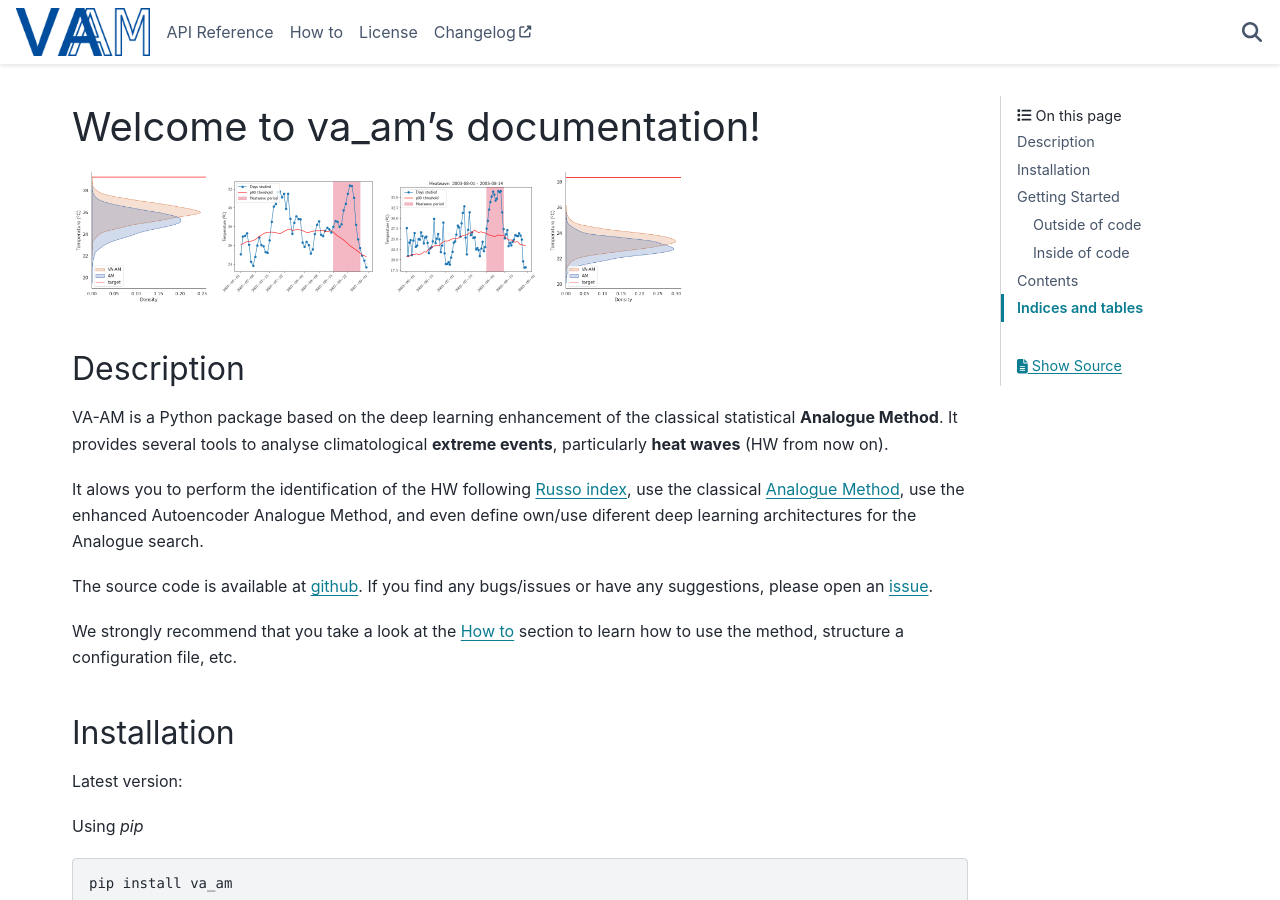
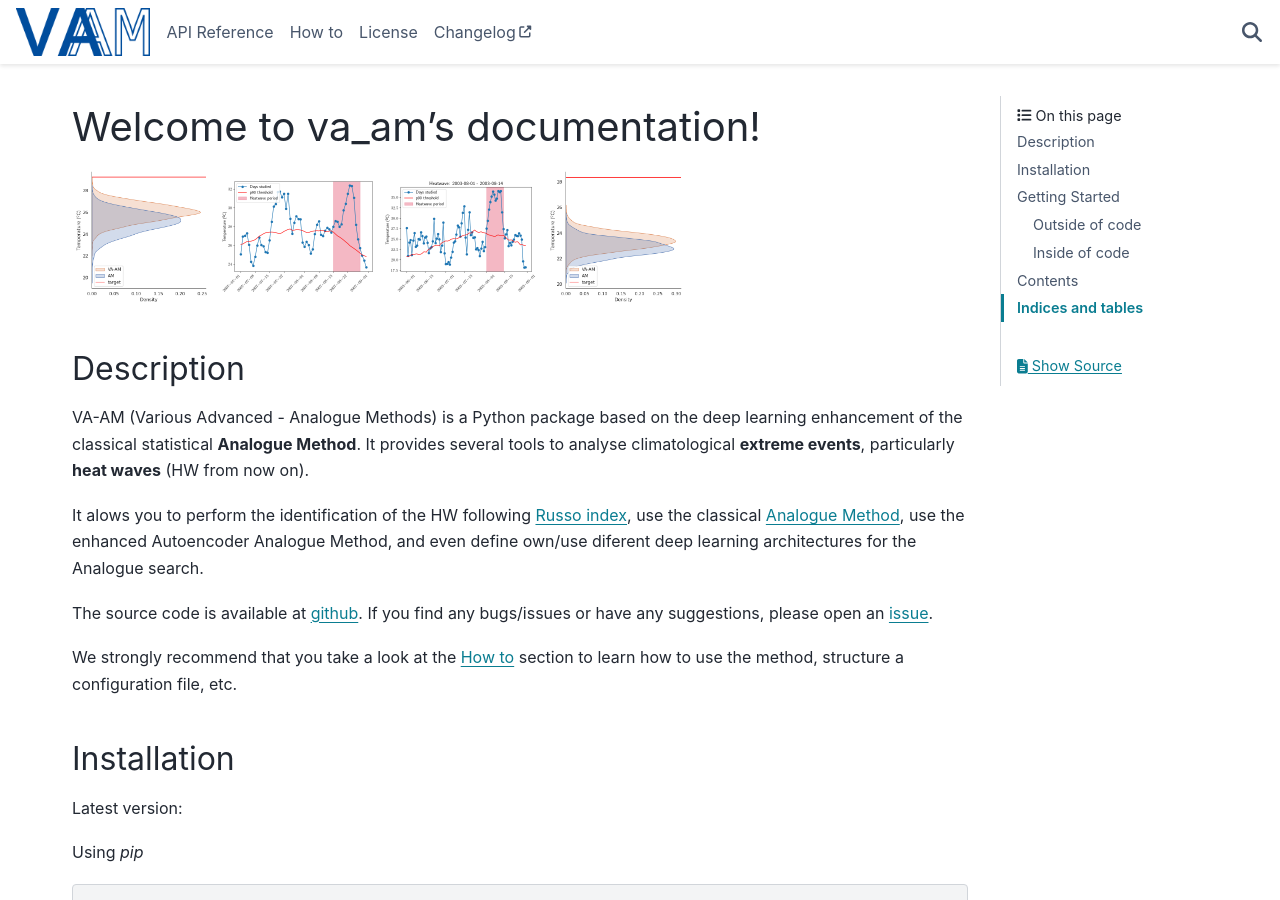
Before and after one commit to GheodeAI/va_am, a Sphinx documentation site: the page built from docs/index.rst, in a window 1280 px wide and 900 px high. Built offline with Sphinx 7.4.7 and the PyData theme 0.15.4, drawn with Linux system fonts in a browser that asks for light colours.

Commit message:
fix: #15 completed

```diff
--- a/docs/index.rst
+++ b/docs/index.rst
@@ -28,7 +28,7 @@ Welcome to va_am's documentation!
 Description
 ===========
 
-VA-AM is a Python package based on the deep learning enhancement of the classical statistical **Analogue Method**. It provides several
+VA-AM (Various Advanced - Analogue Methods) is a Python package based on the deep learning enhancement of the classical statistical **Analogue Method**. It provides several
 tools to analyse climatological **extreme events**, particularly **heat waves** (HW from now on).
 
 It alows you to perform the
```
